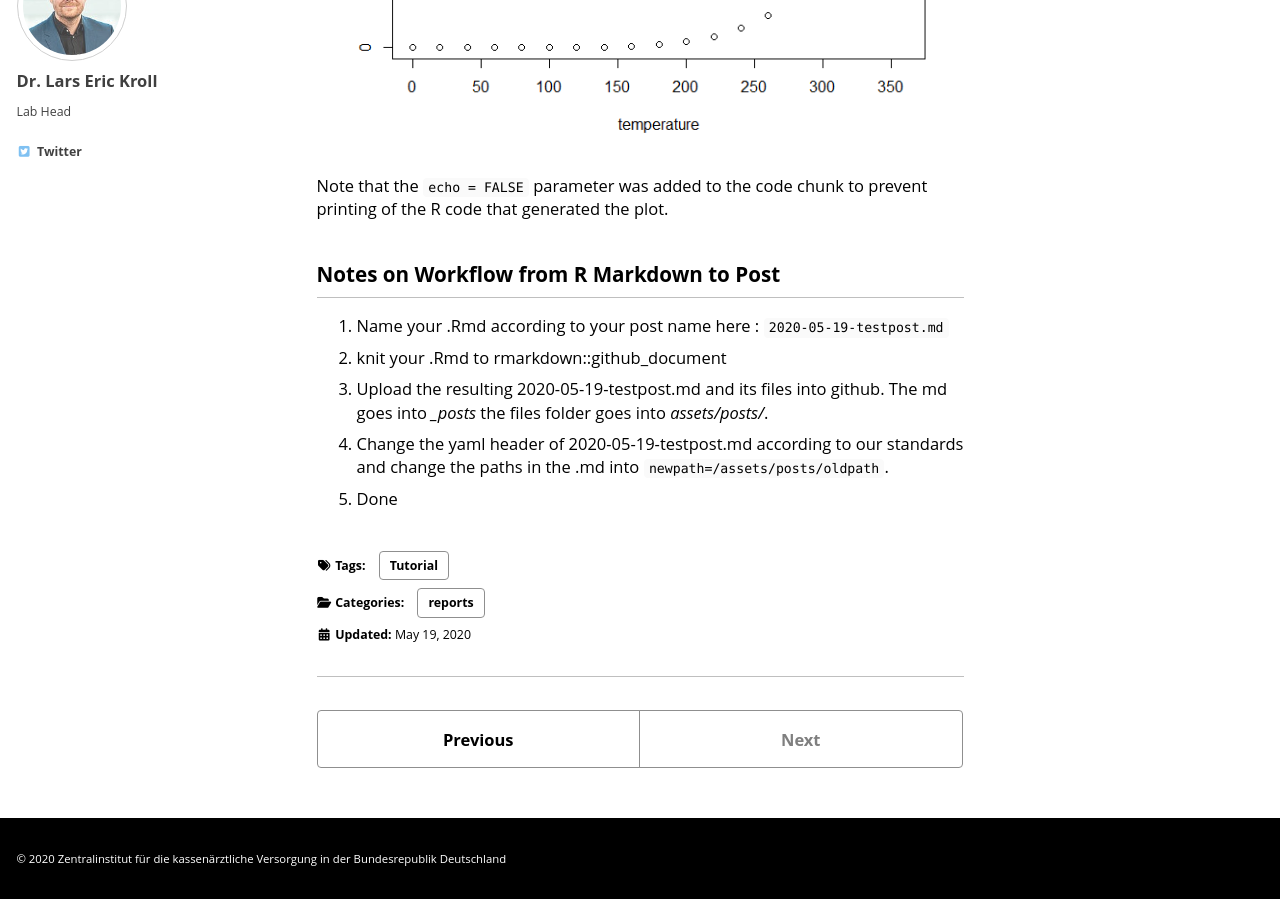
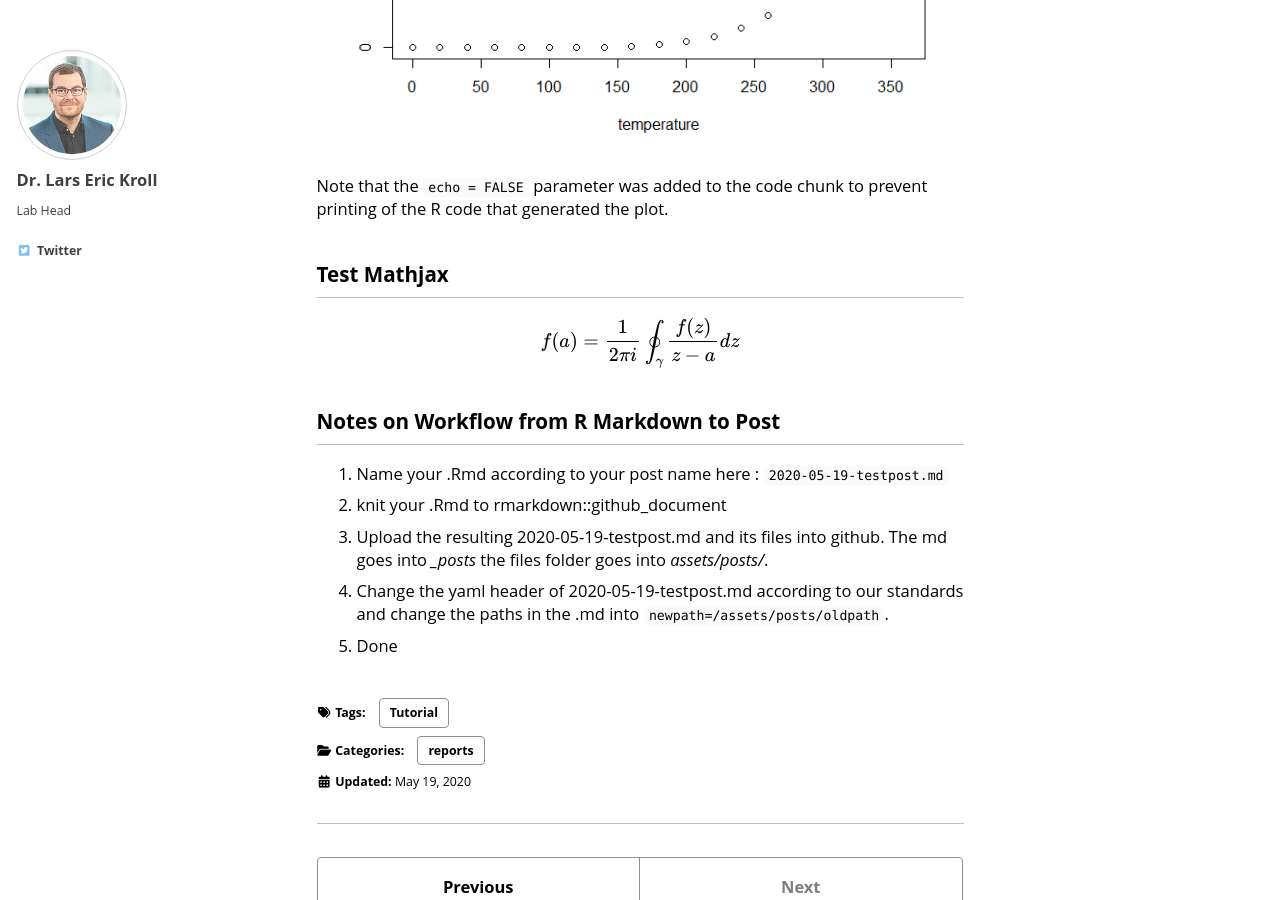
Before and after one commit to zidatalab/zidatalab.github.io, a Jekyll site: the page built from _posts/2020-05-19-testpost.md, in a window 1280 px wide and 900 px high, scrolled down 1104 px. Built offline with Jekyll 4.4.1, drawn with Linux system fonts in a browser that asks for light colours; cached includes are drawn as plain includes; nearby versions of some CDN libraries.

Commit message:
Update 2020-05-19-testpost.md

```diff
--- a/_posts/2020-05-19-testpost.md
+++ b/_posts/2020-05-19-testpost.md
@@ -44,6 +44,9 @@ You can also embed plots, for example:
 Note that the `echo = FALSE` parameter was added to the code chunk to
 prevent printing of the R code that generated the plot.
 
+## Test Mathjax
+
+$$ f(a) = \frac{1}{2\pi i} \oint_\gamma \frac{f(z)}{z-a} dz $$
 
 ## Notes on Workflow from R Markdown to Post
 
```
